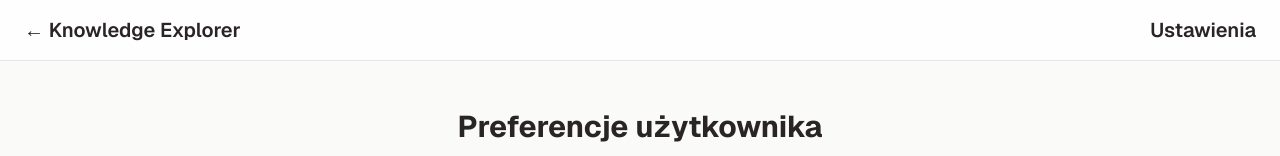
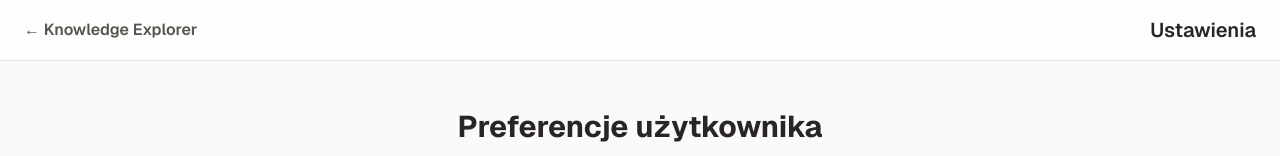
Before and after one commit to kubiakszymonp/knowledge-exploring, a Next.js app in the folder frontend/: page /settings in a window 1280 px wide. Shown: the top 156 px of the page. Built offline with nearby package versions, Linux system fonts and the light colour scheme.

Commit message:
font in navbar

```diff
--- a/frontend/app/page.tsx
+++ b/frontend/app/page.tsx
@@ -66,7 +66,7 @@ export default function Home() {
           <h1 className="text-xl font-semibold text-stone-800">Knowledge Explorer</h1>
           <Link
             href="/settings"
-            className="text-sm text-stone-600 hover:text-amber-600 transition-colors"
+            className="text-md font-semibold text-stone-600"
           >
             Ustawienia
           </Link>
--- a/frontend/app/settings/page.tsx
+++ b/frontend/app/settings/page.tsx
@@ -76,7 +76,7 @@ export default function SettingsPage() {
       <header className="border-b bg-white/80 backdrop-blur-sm sticky top-0 z-10">
         <div className="container mx-auto px-6 py-4">
           <div className="flex items-center justify-between">
-            <Link href="/" className="text-xl font-semibold text-stone-800 hover:text-amber-600 transition-colors">
+            <Link href="/" className="text-md font-semibold text-stone-600">
               ← Knowledge Explorer
             </Link>
             <h1 className="text-xl font-semibold text-stone-800">Ustawienia</h1>
```
